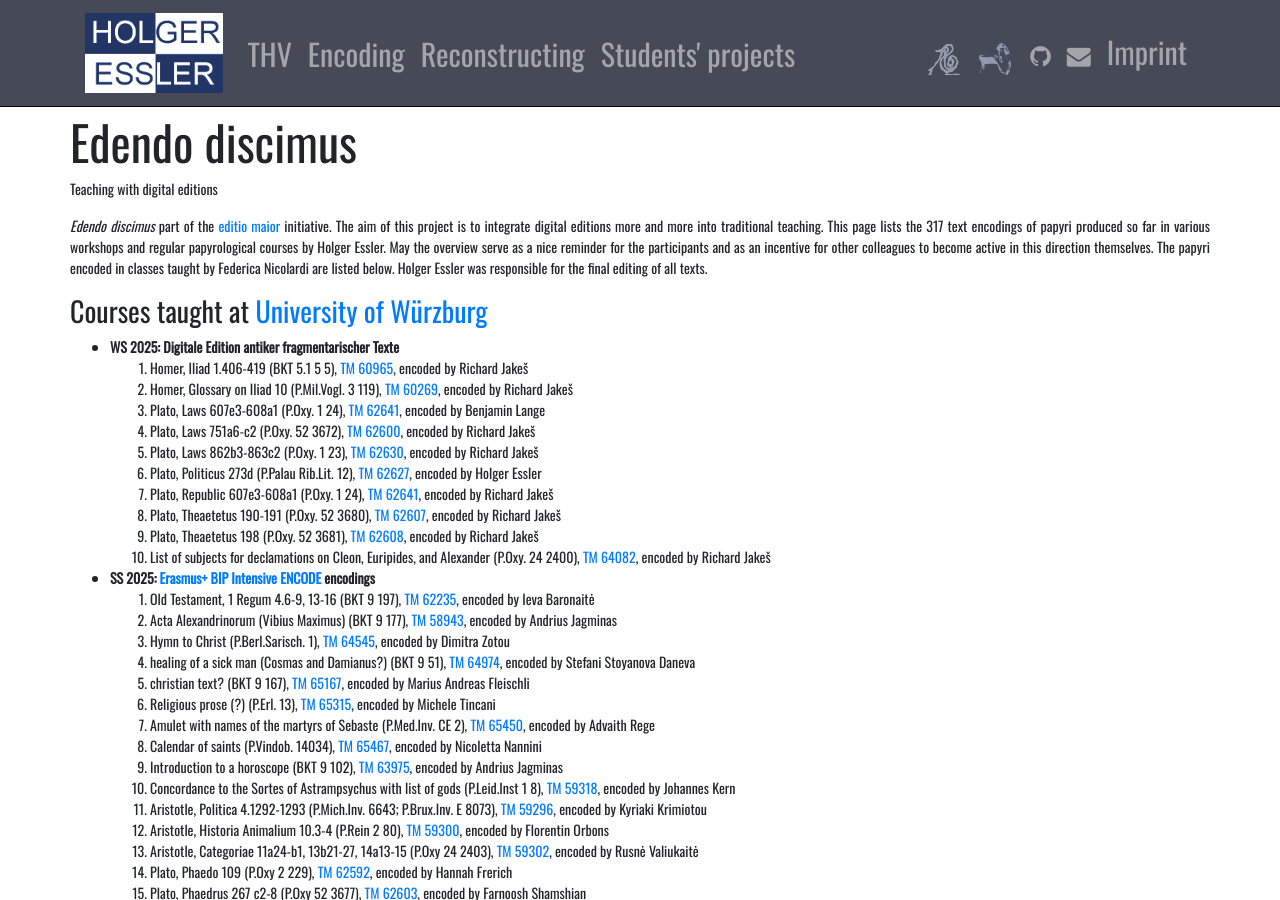
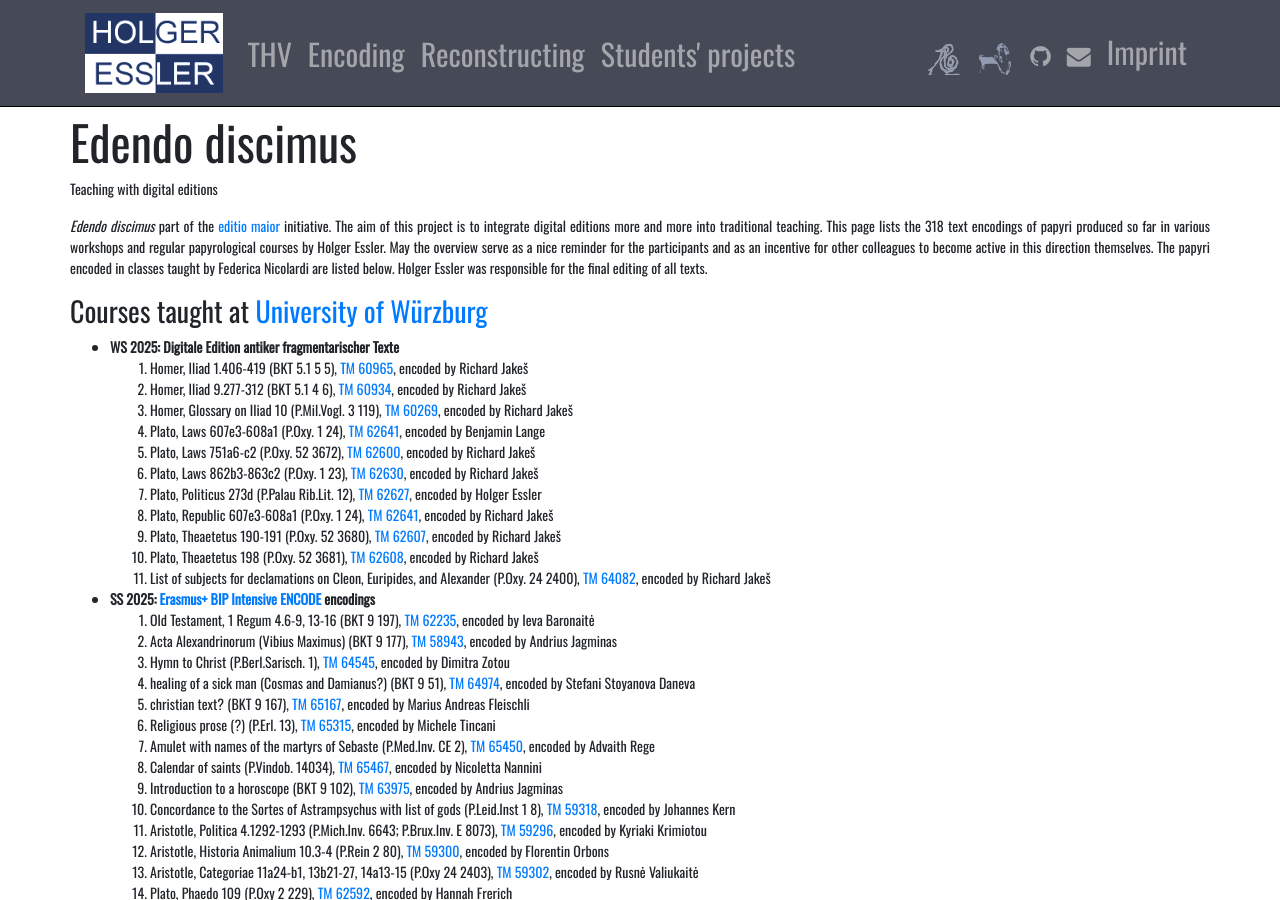
Before and after one commit to HolgerEssler/HolgerEssler.github.io, a Jekyll site: the page built from ediscimus.html, in a window 1280 px wide and 900 px high. Built offline with Jekyll 4.4.1, drawn with Linux system fonts in a browser that asks for light colours; nearby versions of some CDN libraries.

Commit message:
Added new text.

```diff
--- a/ediscimus.html
+++ b/ediscimus.html
@@ -20,7 +20,7 @@
               <p>Teaching with digital editions</p></div>
             </div>
             <div class="row">
-              <p><em>Edendo discimus</em>  part of the <a href="editio.html">editio maior</a> initiative. The aim of this project is to integrate digital editions more and more into traditional teaching. This page lists the 317 text encodings of papyri produced so far in various workshops and regular papyrological courses by Holger Essler. May the overview serve as a nice reminder for the participants and as an incentive for other colleagues to become active in this direction themselves. The papyri encoded in classes taught by Federica Nicolardi are listed below. Holger Essler was responsible for the final editing of all texts.
+              <p><em>Edendo discimus</em>  part of the <a href="editio.html">editio maior</a> initiative. The aim of this project is to integrate digital editions more and more into traditional teaching. This page lists the 318 text encodings of papyri produced so far in various workshops and regular papyrological courses by Holger Essler. May the overview serve as a nice reminder for the participants and as an incentive for other colleagues to become active in this direction themselves. The papyri encoded in classes taught by Federica Nicolardi are listed below. Holger Essler was responsible for the final editing of all texts.
             </div>
             <div class="row">
               <h3>Courses taught at <a href="https://www.klassphil.uni-wuerzburg.de/startseite/">University of Würzburg</a></h3>
@@ -30,6 +30,7 @@
                 <li><strong>WS 2025: Digitale Edition antiker fragmentarischer Texte</strong>
                   <ol>
                     <li>Homer, Iliad 1.406-419 (BKT 5.1 5 5), <a href="https://papyri.info/dclp/60965">TM 60965</a>, encoded by Richard Jakeš</li>
+                    <li>Homer, Iliad 9.277-312 (BKT 5.1 4 6), <a href="https://papyri.info/dclp/60934">TM 60934</a>, encoded by Richard Jakeš</li>
                     <li>Homer, Glossary on Iliad 10 (P.Mil.Vogl. 3 119), <a href="https://papyri.info/dclp/60269">TM 60269</a>, encoded by Richard Jakeš</li>
                     <li>Plato, Laws 607e3-608a1 (P.Oxy. 1 24), <a href="https://papyri.info/dclp/62641">TM 62641</a>, encoded by Benjamin Lange</li>
                     <li>Plato, Laws 751a6-c2 (P.Oxy. 52 3672), <a href="https://papyri.info/dclp/62600">TM 62600</a>, encoded by Richard Jakeš</li>
--- a/editio.html
+++ b/editio.html
@@ -28,7 +28,7 @@
             <div class="row">
               <ul>
                 <li>The <strong><a href="/thv">Thesaurus Herculanensium Voluminum (THV)</a></strong> is being created in collaboration with the <a href="https://cispe.org/">Centro Internazionale per lo Studio dei Papiri Ercolanesi, Naples</a>. The final goal is a comprehensive database of all edited texts from Herculaneum. So far it contains <strong>184 texts and 303 inventory numbers</strong>.</li>
-                <li><strong><a href="/ediscimus">E(dendo)discimus</a></strong> The digital edition of papyri has been part of <strong>Holger Essler's teaching</strong> in <a href="www.unive.it/persone/holger.essler">Venice</a> and <a href="https://www.klassphil.uni-wuerzburg.de/startseite/">Würzburg</a> for years. Over the years <strong>317 texts</strong> have been encoded as practical training and to expand the corpora.</li>
+                <li><strong><a href="/ediscimus">E(dendo)discimus</a></strong> The digital edition of papyri has been part of <strong>Holger Essler's teaching</strong> in <a href="www.unive.it/persone/holger.essler">Venice</a> and <a href="https://www.klassphil.uni-wuerzburg.de/startseite/">Würzburg</a> for years. Over the years <strong>318 texts</strong> have been encoded as practical training and to expand the corpora.</li>
                 <li><strong><a href="/integration">INTEGRATION – INTEllectual miGRATION</a></strong> aims at enriching our knowledge of Ancient Greek and Roman philosophical thought through the evidence provided by Greek and Latin papyri. So far <strong>27 texts</strong> have been encoded by the unit at Ca'Foscari (Venice).</li>
               </ul>
             </div>
```
Also changed, not shown: other parts of editio.html (+1 -1 lines).
